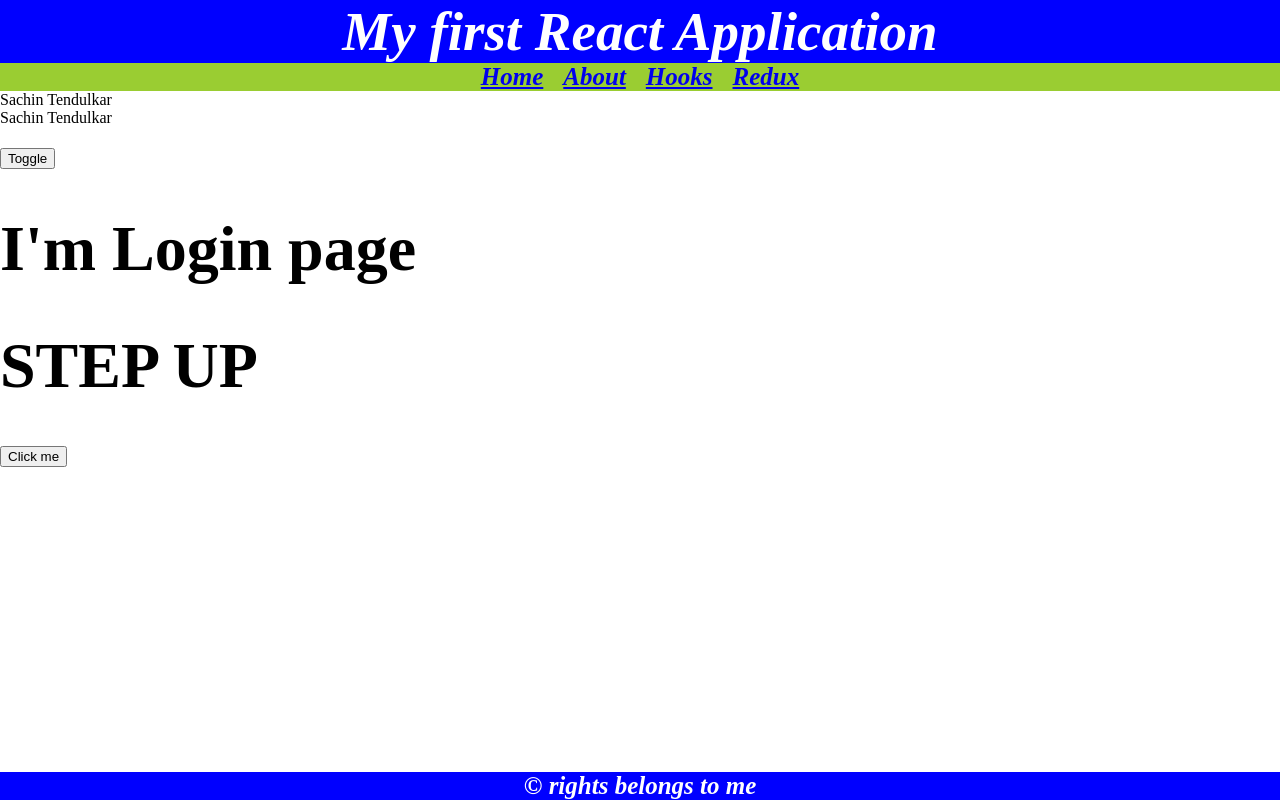
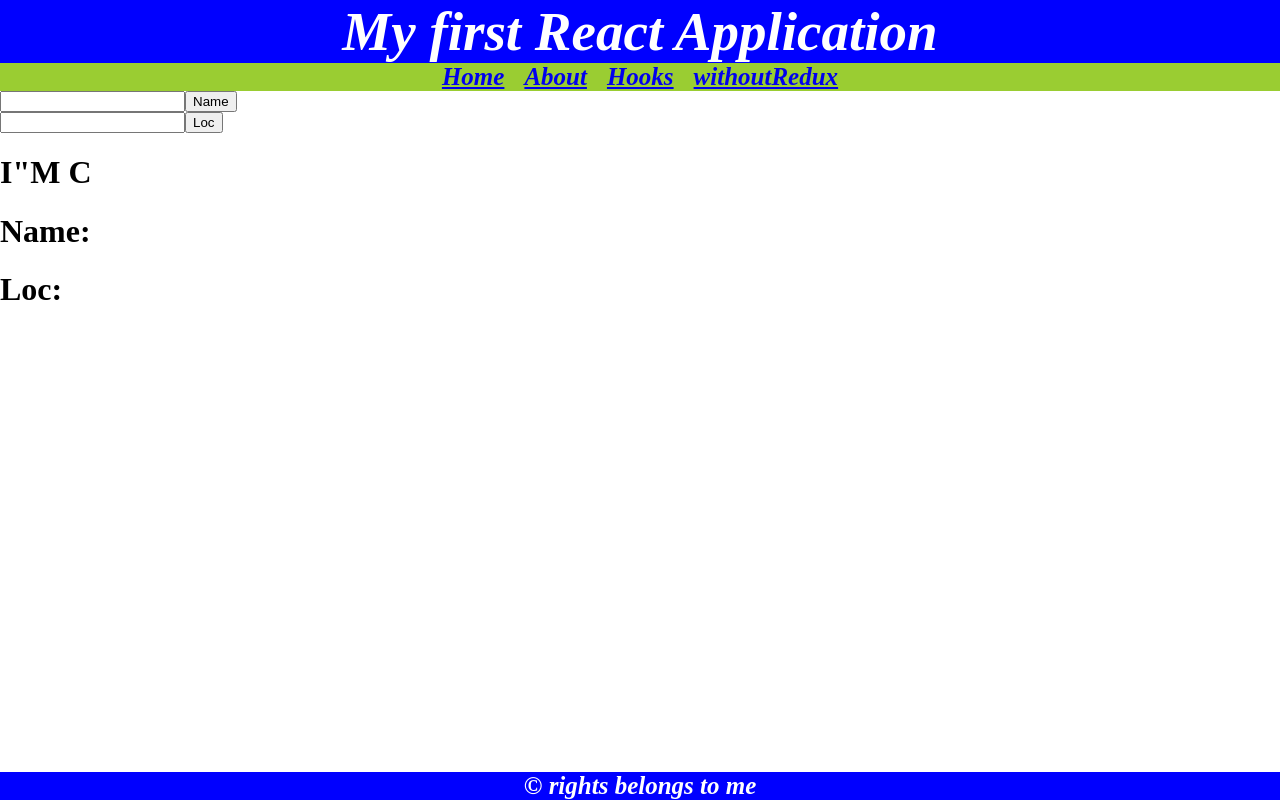
Before and after one commit to ArpithaPuttegowda/myrepo, a React (Create React App) app in the folder stepupreact/: page /withoutRedux in a window 1280 px wide. Before the commit this address led to /home. Built offline with nearby package versions, Linux system fonts and the light colour scheme.

Commit message:
onchange

```diff
--- a/stepupreact/src/Components/Menu/Menu.js
+++ b/stepupreact/src/Components/Menu/Menu.js
@@ -1,6 +1,8 @@
 import React, {lazy, Suspense} from "react";
 import {Link, BrowserRouter, Routes, Route, Navigate} from "react-router-dom";
 import {Home} from "../Routings/Home";
+import WithoutRedux from "../WithoutRedux/WithoutRedux";
+
 const Aboutus = lazy(() => import("../Routings/Aboutus"));
 const ExampleUseMemo = lazy(() => import("../Hooks/ExampleUseMemo"));
 
@@ -9,13 +11,14 @@ export const Menu = () => {
     {href: "/home", content: "Home"},
     {href: "/about", content: "About"},
     {href: "/hooks", content: "Hooks"},
-    {href: "/redux", content: "Redux"}
+    {href: "/withoutRedux", content: "withoutRedux"}
   ];
   const routeData = [
     {element: <Home />, path: "/home"},
     {element: <Aboutus />, path: "/about"},
     {element: <ExampleUseMemo />, path: "/hooks"},
-    {element: <Navigate to="/home" />, path: "*"}
+    {element: <Navigate to="/home" />, path: "*"},
+    {element: <WithoutRedux />, path: "/withoutRedux"}
   ];
   return (
     <div>
--- a/stepupreact/src/Components/Routings/Home.js
+++ b/stepupreact/src/Components/Routings/Home.js
@@ -1,5 +1,6 @@
 import React from "react";
 import {ConditionalRendering} from "../ConditionalRendering";
+import {TakeTheDataOnchange} from "../TakeTheDataOnchange";
 import {WithoutJSX, WithoutJSX1} from "../WithoutJSX";
 
 export const Home = () => {
@@ -11,6 +12,7 @@ export const Home = () => {
       <h1>
         <ConditionalRendering />
       </h1>
+      <TakeTheDataOnchange />
     </div>
   );
 };
--- /dev/null
+++ b/stepupreact/src/Components/TakeTheDataOnchange.js
@@ -0,0 +1,33 @@
+import React from "react";
+
+export const TakeTheDataOnchange = () => {
+  let myObj = {};
+  const handleSubmit = () => {
+    console.log(myObj, "final data");
+  };
+  const handleChange = (e) => {
+    let val = e.target.value;
+    let key = e.target.id;
+    myObj = {
+      ...myObj,
+      [key]: val
+    };
+    console.log(myObj);
+  };
+  return (
+    <div>
+      <p>
+        NAME
+        <input id="name" onChange={handleChange} />
+      </p>
+      <p>
+        LOC <input id="loc" onChange={handleChange} />
+      </p>
+      <p>
+        RUNS
+        <input id="runs" onChange={handleChange} />
+      </p>
+      <button onClick={handleSubmit}>Submit</button>
+    </div>
+  );
+};
--- /dev/null
+++ b/stepupreact/src/Components/WithoutRedux/A.js
@@ -0,0 +1,15 @@
+import React, {useRef} from "react";
+
+export const A = ({f1}) => {
+  const nameRef = useRef();
+  const handleName = () => {
+    let name = nameRef.current.value;
+    f1(name);
+  };
+  return (
+    <div>
+      <input ref={nameRef} />
+      <button onClick={handleName}>Name</button>
+    </div>
+  );
+};
--- /dev/null
+++ b/stepupreact/src/Components/WithoutRedux/B.js
@@ -0,0 +1,15 @@
+import React, {useRef} from "react";
+
+export const B = ({f2}) => {
+  const locRef = useRef();
+  const handleLoc = () => {
+    let loc = locRef.current.value;
+    f2(loc);
+  };
+  return (
+    <div>
+      <input ref={locRef} />
+      <button onClick={handleLoc}>Loc</button>
+    </div>
+  );
+};
--- /dev/null
+++ b/stepupreact/src/Components/WithoutRedux/C.js
@@ -0,0 +1,11 @@
+import React from "react";
+
+export const C = ({n, l}) => {
+  return (
+    <div>
+      <h1>I"M C</h1>
+      <h1>Name:{n}</h1>
+      <h1>Loc:{l}</h1>
+    </div>
+  );
+};
--- /dev/null
+++ b/stepupreact/src/Components/WithoutRedux/WithoutRedux.js
@@ -0,0 +1,23 @@
+import React, {useState} from "react";
+import {A} from "./A";
+import {B} from "./B";
+import {C} from "./C";
+
+const WithoutRedux = () => {
+  const [name, setName] = useState("");
+  const [loc, setLoc] = useState("");
+  const getName = (myName) => {
+    setName(myName);
+  };
+  const getLoc = (myLoc) => {
+    setLoc(myLoc);
+  };
+  return (
+    <div>
+      <A f1={getName} />
+      <B f2={getLoc} />
+      <C n={name} l={loc} />
+    </div>
+  );
+};
+export default WithoutRedux;
```
